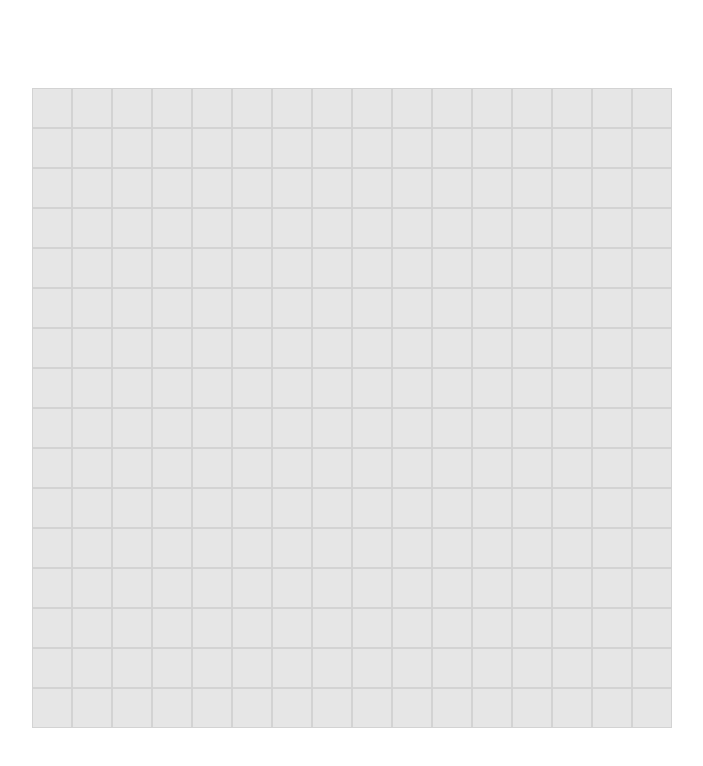
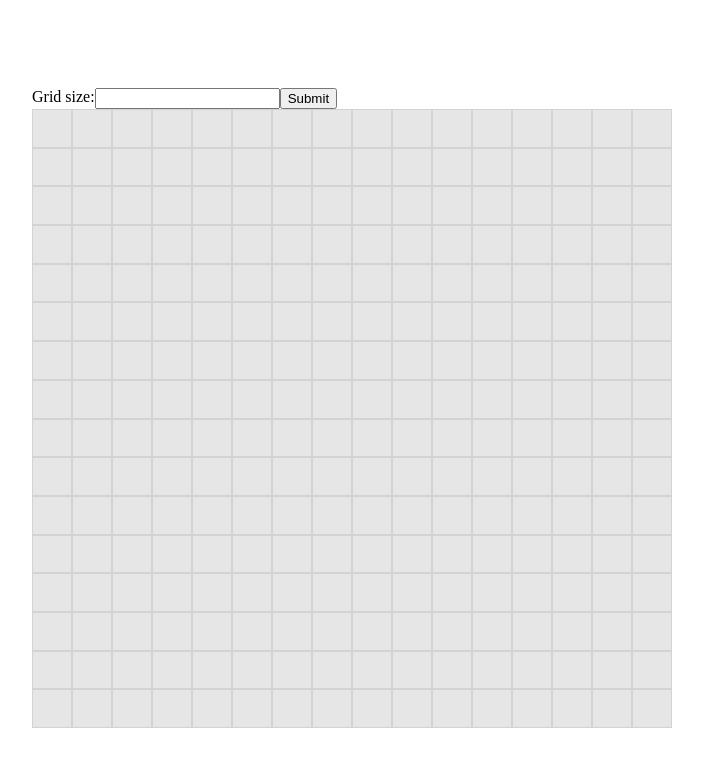
Before and after one commit to Larcherm/etch-a-sketch, a plain HTML site: page index.html in a window 1280 px wide. Shown: the whole page, without its empty margins (288-991 px from the left). Drawn offline with Linux system fonts and the light colour scheme.

Commit message:
Add user form and addMouseover function

```diff
--- a/index.js
+++ b/index.js
@@ -1,4 +1,6 @@
-let size = 16;
+//Recreation of the popular game etch-a-sketch on a website. Creates a random color on the first mouseover and
+//and shades it each time afterwards
+
 //creates and appends content_div to allow to calculate aspect ratio
 const content_div = document.createElement("div");
 content_div.classList.add("content_div");
@@ -9,25 +11,48 @@ const main = document.createElement("div");
 main.classList.add("main");
 content_div.appendChild(main);
 
-createGrid(size);
+//creates form
+const inputRow = document.createElement("div");
+inputRow.classList.add("inputRow");
+main.appendChild(inputRow);
+const submitText= document.createElement("input");
+submitText.setAttribute("type", "text");
+inputRow.innerHTML = "Grid size: ";
+inputRow.appendChild(submitText);
+const submitButton = document.createElement("button");
+submitButton.innerHTML = "Submit";
+inputRow.appendChild(submitButton);
 
+createGrid();
+
+addMouseover();
+
+//adds function to submit button by creating a grid with the size give by the user
+submitButton.addEventListener("click", () => {
+    let input = Number(submitText.value);
+    if (!isNaN(input) && input <= 100) {
+        let grid = document.querySelector(".grid");
+        main.removeChild(grid);
+        createGrid(input);
+        addMouseover();
+    }
+})
+
+//adds mouseover properties to the buttons of the grids
+function addMouseover() {
     let grid_buttons = document.querySelectorAll(".grid_button");
-
     grid_buttons.forEach(grid_button => grid_button.addEventListener("mouseover", (e) => {
         let hoveredCount = grid_button.dataset.passed;
+        if (hoveredCount === "0") {
+            grid_button.style.backgroundColor = setRandomRGB();
+            //creates attribute with original color to use for reference
             let bgColor = window.getComputedStyle(grid_button).backgroundColor;
             bgColor = bgColor.replace(/\D/g,' ').trim().split("  ");
-    if (hoveredCount === "0") {
-        grid_button.style.backgroundColor = setRandomRGB();
-    }
-    else if (hoveredCount == 1) {
             grid_button.setAttribute("data-start_rgb", `${bgColor}`);
-        grid_button.style.backgroundColor = shadeRGB(hoveredCount, bgColor);
         }
         else if (hoveredCount < 9) {
             let original_rgb = grid_button.dataset.start_rgb.split(",");
             grid_button.style.backgroundColor = shadeRGB(hoveredCount, original_rgb);
-
         }
         else if (hoveredCount == 9) {
             grid_button.style.backgroundColor = "rgb(0, 0, 0)";
@@ -35,22 +60,26 @@ grid_buttons.forEach(grid_button => grid_button.addEventListener("mouseover", (e
         grid_button.dataset.passed = parseInt(hoveredCount) + 1;
 
     }))
+}
 
+//creates square grid using size to determine the number of squares
 function createGrid(size = 16) {
-
+    let grid = document.createElement("div");
+    grid.classList.add("grid");
+    main.appendChild(grid);
     for (let i = 0; i < size; i++) {
         const grid_row = document.createElement("div");
         grid_row.classList.add("grid_row");
-        main.appendChild(grid_row);
+        grid.appendChild(grid_row);
         for (let j = 0; j < size; j++) {
             let gb = document.createElement("div");
             gb.classList.add("grid_button");
-            gb.setAttribute("data-passed", "0");
-            //grid_button.textContent = `${j}`;
+            gb.setAttribute("data-passed", "0"); //attribute to determine how many mouseover passes
             grid_row.appendChild(gb);
         }
     }
 }
+
 
 function setRandomRGB () {
     let r = Math.floor(Math.random() * 256);
--- a/style.css
+++ b/style.css
@@ -21,6 +21,16 @@ body {
     position: relative;
 }
 
+.grid {
+    display: flex;
+    flex-direction: column;
+    flex: 1;
+}
+
+.inputRow {
+    display: flex;
+}
+
 .main {
     position: absolute;
     top: 0;
```
Lines whose indentation alone changed are shown as unchanged.
